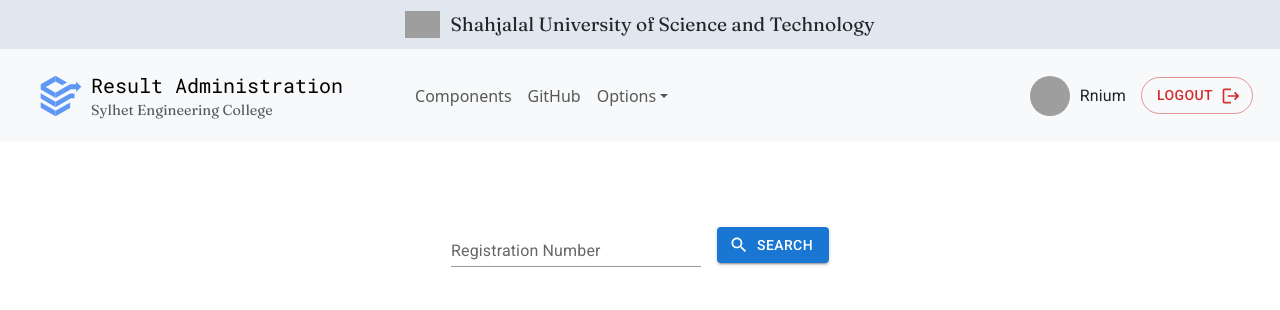
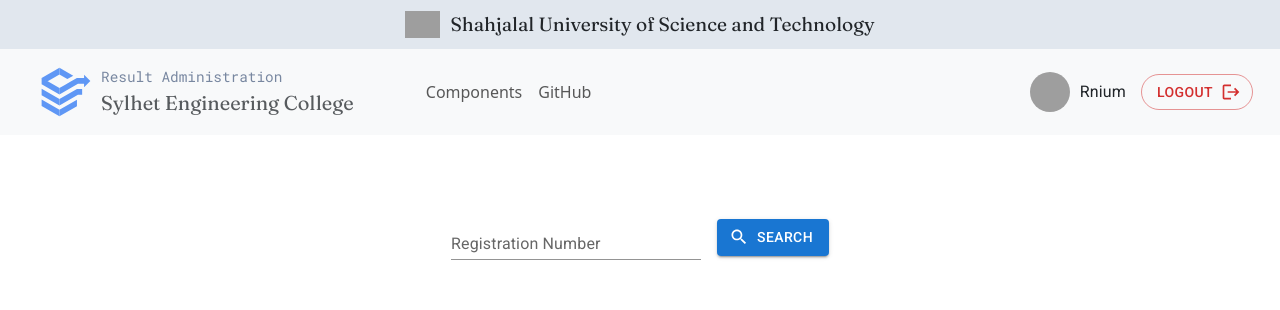
Before and after one commit to rnium/sustadmin-react, a React (Create React App) app: page / in a window 1280 px wide. Shown: the top 310 px of the page. Built offline with nearby package versions, Linux system fonts and the light colour scheme; grey boxes are pictures that could not be loaded.

Commit message:
student api fetch

```diff
--- /dev/null
+++ b/src/BackendUrls.js
@@ -0,0 +1,2 @@
+const baseUrl = "http://127.0.0.1:8000/";
+export const studentDataAPI = baseUrl + "results/api/sust-studentdata/?registration=";
--- a/src/components/MainComponent.js
+++ b/src/components/MainComponent.js
@@ -3,14 +3,33 @@ import Header from './header/HeaderComponent'
 import BodyComponent from './body/BodyComponent'
 
 class MainComponent extends Component {
-  // componentDidMount() {
-  //   console.log("mouned");
-  // }
+  constructor(props) {
+    super(props);
+    this.state = {
+      studentData: null,
+      searchBarOpen: true
+    }
+  }
+
+  openSearchbar = () => {
+    this.setState({
+      ...this.state,
+      searchBarOpen: true
+    })
+  }
+
+  closeSearchbar = () => {
+    this.setState({
+      ...this.state,
+      searchBarOpen: false
+    })
+  }
+
   render() {
     return (
       <div>
-          <Header />
-          <BodyComponent />
+          <Header searchBarOpen={this.state.searchBarOpen} openSearchbar={this.openSearchbar} />
+          <BodyComponent studentData={this.state.studentData} searchBarOpen={this.state.searchBarOpen} closeSearchbar={this.closeSearchbar}  />
       </div>
     )
   }
--- a/src/components/body/BodyComponent.jsx
+++ b/src/components/body/BodyComponent.jsx
@@ -7,6 +7,7 @@ class BodyComponent extends Component {
   constructor(props) {
     super(props);
     this.state = {
+      studentData: null,
       snackbar: {
         open: false,
         message: "",
@@ -42,8 +43,11 @@ class BodyComponent extends Component {
   render() {
     return (
       <Container>
-          <SearchBox notify={(msg, severity)=>this.handleSnackbarOpen(msg, severity)} />
-          <StudentProfile />
+          {
+          this.props.searchBarOpen ?
+            (<SearchBox closeSearchbar={this.props.closeSearchbar} notify={(msg, severity)=>this.handleSnackbarOpen(msg, severity)} />)
+            : (<StudentProfile />)
+          }
           <Snackbar open={this.state.snackbar.open} autoHideDuration={6000} onClose={this.handleSnackbarClose}>
             <Alert onClose={this.handleSnackbarClose} severity={this.state.snackbar.severity} sx={{ width: '100%' }}>
               {this.state.snackbar.message}
--- a/src/components/body/SearchBox.jsx
+++ b/src/components/body/SearchBox.jsx
@@ -1,13 +1,20 @@
-import { React } from 'react'
+import { React, useState } from 'react'
 import { Button, Box, TextField } from '@mui/material'
 import SearchIcon from '@mui/icons-material/Search';
 import axios from 'axios'
+import * as BackendUrls from '../../BackendUrls'
 
 const SearchBox = (props) => {
+    const [registration, setRegistration] = useState('')
     const getInfo = () => {
-        axios.get('http://127.0.0.1:8000/results/api/sust-studentdata/')
+        if (registration.length === 0) {
+            props.notify("Please enter registration number", "warning");
+            return;
+        }
+        axios.get(BackendUrls.studentDataAPI + registration)
             .then(response => response.data)
-            .then(data => console.log(data))
+            .then(data => props.notify(data?.student?.name, "info"))
+            // .catch(error => props.closeSearchbar())
             .catch(error => props.notify(error.message, "error"))
     }
     return (
@@ -20,7 +27,7 @@ const SearchBox = (props) => {
                 label="Registration Number"
                 variant="standard"
                 size="small"
-
+                onChange={event => setRegistration(event.target.value)}
             />
             <Button onClick={getInfo} className='ms-3' variant="contained" startIcon={<SearchIcon />} >Search</Button>
         </Box>
--- a/src/components/header/HeaderComponent.js
+++ b/src/components/header/HeaderComponent.js
@@ -2,11 +2,11 @@ import React from 'react'
 import TopBanner from './TopBanner';
 import Navbar from './Navbar'
 
-export const HeaderComponent = () => {
+export const HeaderComponent = (props) => {
   return (
     <div>
       <TopBanner />
-      <Navbar />
+      <Navbar searchBarOpen={props.searchBarOpen} openSearchbar={props.openSearchbar} />
     </div>
   )
 }
--- a/src/components/header/Navbar.jsx
+++ b/src/components/header/Navbar.jsx
@@ -16,19 +16,19 @@ import {
 import Button from '@mui/material/Button'
 import UserInfo from './UserInfo';
 import LogoutIcon from '@mui/icons-material/Logout';
-import {Typography, Stack} from '@mui/material'
+import YoutubeSearchedForIcon from '@mui/icons-material/YoutubeSearchedFor';
 
-function Example(args) {
+function Navabr(props) {
   const [isOpen, setIsOpen] = useState(false);
 
   const toggle = () => setIsOpen(!isOpen);
 
   return (
     <div>
-      <Navbar color="light" expand="sm" className="py-3 mb-3 bg-material" >
+      <Navbar color="light" expand="sm" className="py-2 mb-3 bg-material" >
         <NavbarBrand className='ms-4' href="/">
           <div className='brand'>
-            <img style={{width: '50px'}} alt='sys-logo' src='lg2.svg' />
+            <img style={{width: '60px'}} alt='sys-logo' src='/lg2.svg' />
             <div className="info">
                 <span className='system'>Result Administration</span>
                 <span className='inst text-muted'>Sylhet Engineering College</span>
@@ -37,7 +37,7 @@ function Example(args) {
         </NavbarBrand>
         <NavbarToggler onClick={toggle} />
         <Collapse isOpen={isOpen} navbar>
-          <Nav className="me-auto ms-5" navbar>
+          <Nav className="me-auto ms-5 row-flexer" navbar>
             <NavItem>
               <NavLink href="/components/">Components</NavLink>
             </NavItem>
@@ -46,17 +46,13 @@ function Example(args) {
                 GitHub
               </NavLink>
             </NavItem>
-            <UncontrolledDropdown nav inNavbar>
-              <DropdownToggle nav caret>
-                Options
-              </DropdownToggle>
-              <DropdownMenu right>
-                <DropdownItem>Option 1</DropdownItem>
-                <DropdownItem>Option 2</DropdownItem>
-                <DropdownItem divider />
-                <DropdownItem>Reset</DropdownItem>
-              </DropdownMenu>
-            </UncontrolledDropdown>
+            {
+              props.searchBarOpen ?
+                null
+                : (<NavItem>
+                    <Button onClick={()=>props.openSearchbar()} variant="outlined" startIcon={<YoutubeSearchedForIcon size="large" />}>Search</Button>
+                  </NavItem>)
+            }
           </Nav>
           <UserInfo username="Rnium" avatarSrc="https://upload.wikimedia.org/wikipedia/commons/3/32/Star_Wars_-_Darth_Vader.jpg" />
           <Button
@@ -75,4 +71,4 @@ function Example(args) {
   );
 }
 
-export default Example;
+export default Navabr;
--- a/src/styles/style.css
+++ b/src/styles/style.css
@@ -5,6 +5,13 @@
 .col-flex {
   display: flex;
   flex-direction: column;
+  justify-content: center;
+  align-items: center;
+}
+
+.row-flexer {
+  display: flex;
+  flex-direction: row;
   justify-content: center;
   align-items: center;
 }
@@ -109,9 +116,10 @@ a {
   margin-left: 5px;
 }
 .brand .info .system {
+  color: #7887a0;
+  font-size: 0.9rem;
   font-family: "Roboto Mono", monospace;
 }
 .brand .info .inst {
-  font-size: 0.9rem;
   font-family: "Fraunces", serif;
 }/*# sourceMappingURL=style.css.map */
--- a/src/styles/style.scss
+++ b/src/styles/style.scss
@@ -11,6 +11,10 @@
 
 .col-flex {
     @include flexer(column);
+}
+
+.row-flexer {
+    @include flexer(row);
 }
 
 a {
@@ -96,11 +100,11 @@ a {
         align-items: flex-start;
         margin-left:5px;
         .system {
-            // color: #5f97f5;
+            color: #7887a0;
+            font-size: 0.9rem;
             font-family: 'Roboto Mono', monospace;
         }
         .inst {
-            font-size: 0.9rem;
             font-family: 'Fraunces', serif;
         }
 
```
Also changed, not shown: 1 other file (tests, documents, lock files or other folders).
